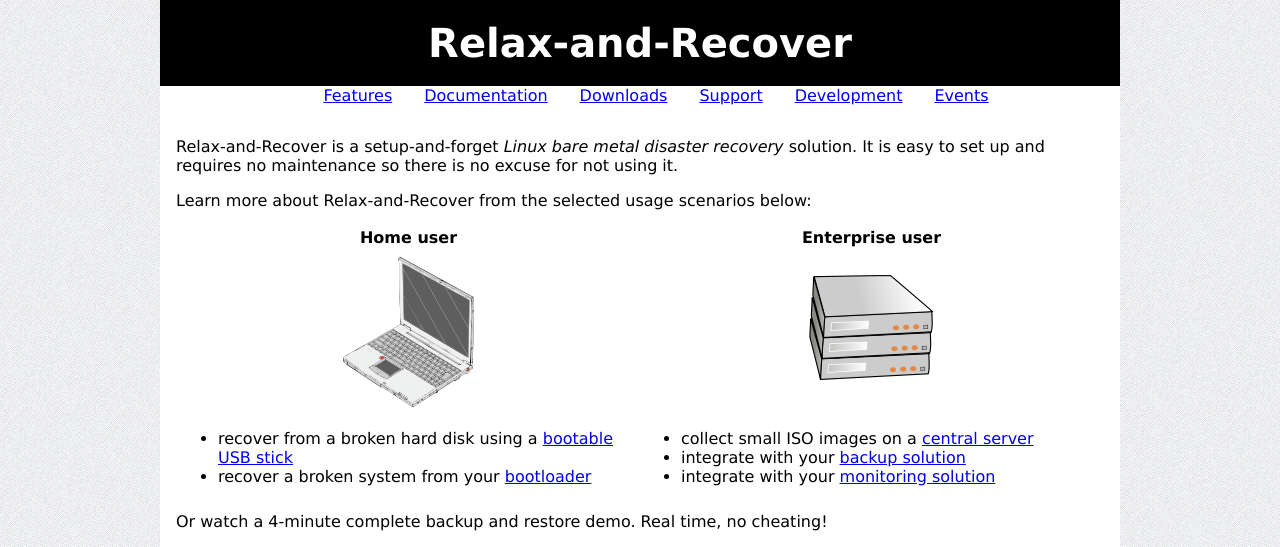
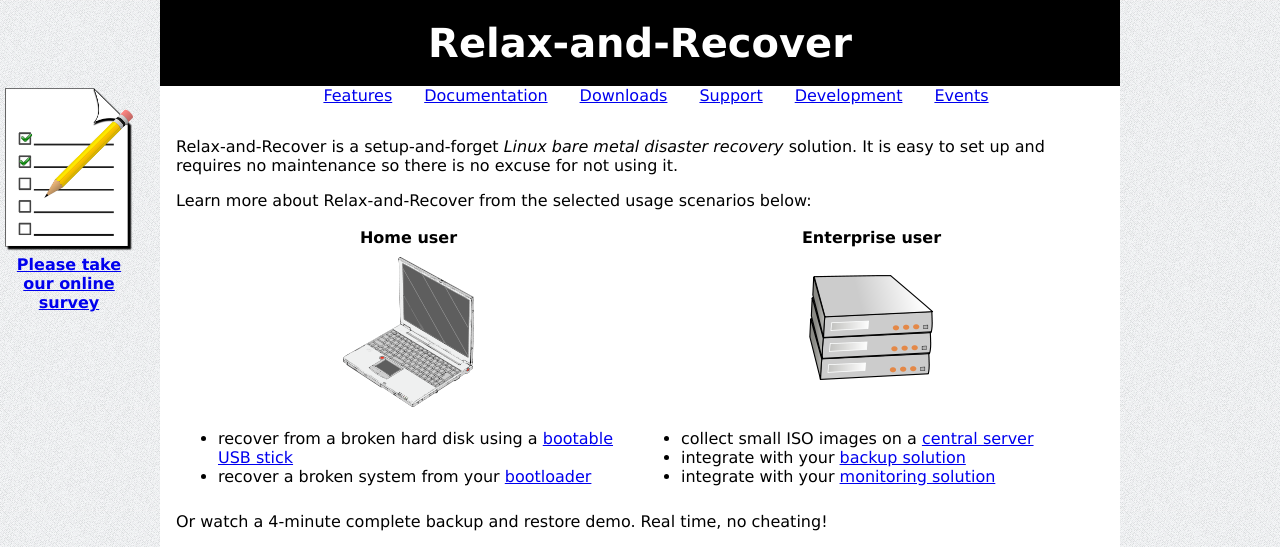
Before and after one commit to rear/rear.github.com, a Jekyll site: the page built from index.md, in a window 1280 px wide. Shown: the top 547 px of the page. Built offline with Jekyll 4.4.1, drawn with Linux system fonts in a browser that asks for light colours; comment, search, counter and statistics services are not loaded; grey boxes are pictures that could not be loaded.

Commit message:
Add image and link to our survey.

```diff
--- a/_layouts/default.html
+++ b/_layouts/default.html
@@ -25,14 +25,20 @@
     <li><a href="/events/">Events</a>
 </ul>
 
+<div id="survey">
+	<a href="https://docs.google.com/forms/d/1VnKYXNDLXqaaj37-UK2kuxH4_a9T52egviEjX1cM7Z8/viewform" target="_blank">
+	<img src="/images/checklist-154274_640.png"/><br/>
+	Please take our online survey
+	</a>
+</div>
 <div class="content">
 {{ content }}
 </div>
 
 <div class="footer">
-<p>
 <!-- Place this tag where you want the badge to render -->
-<div class="g-plus" data-href="https://plus.google.com/100515362141948679328?rel=publisher" data-width="300" data-height="131" data-theme="light"><a href="https://plus.google.com/100515362141948679328" rel="publisher">ReaR on Google+</a></div>
-</p>
+<div class="g-plus" data-href="https://plus.google.com/100515362141948679328?rel=publisher" data-width="300" data-height="131" data-theme="light">
+	<a href="https://plus.google.com/100515362141948679328" rel="publisher">ReaR on Google+</a>
+</div>
 
 </div>
--- a/css/default.css
+++ b/css/default.css
@@ -30,6 +30,20 @@
     color: white;
     font-size: 100%;
     text-decoration: none;
+}
+
+#survey {
+    position: fixed;
+    left: 5px;
+    top: 10ex;
+    max-width: 20em;
+    width: 10%;
+    text-align: center;
+    font-weight: bold;
+}
+
+#survey img {
+    width: 100%;
 }
 
 .content {
@@ -90,5 +104,6 @@
 
 .footer {
     border-top: 1px solid black;
+    padding-top: 10px;
     text-align: center;
 }
```
Also changed, not shown: README.md, images/checklist-154274_640.png (added), 1 other file.
